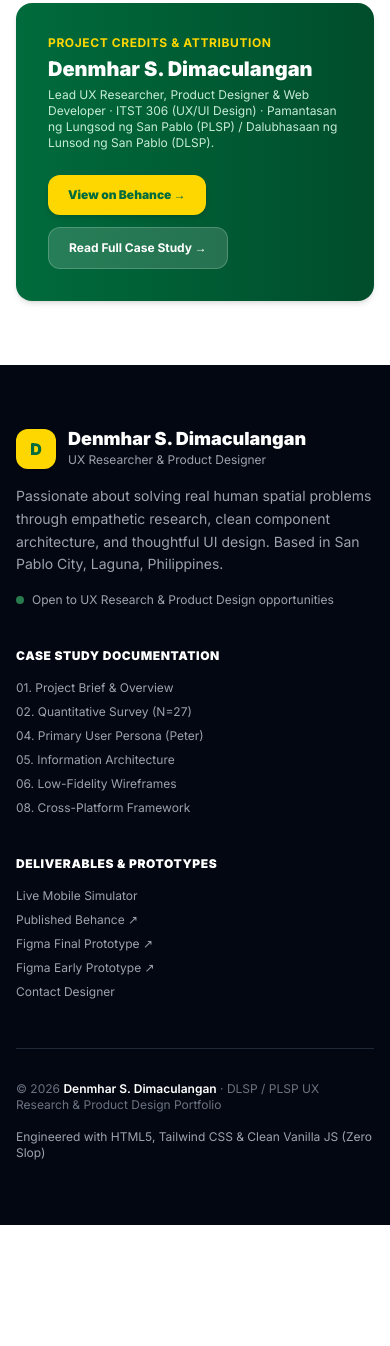
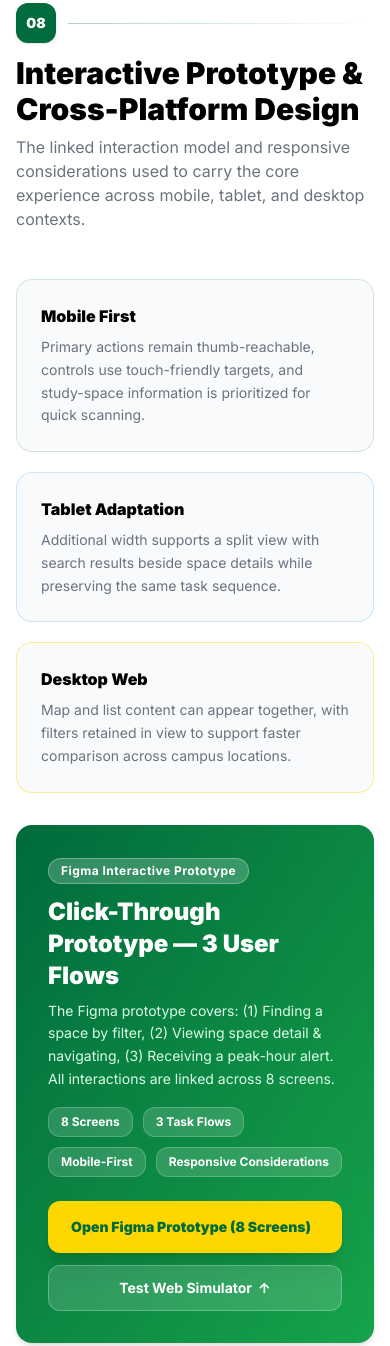
Before and after one commit to 03DxD12/Campus-Study-Space-Finder, a plain HTML site: page prototype.html in a window 390 px wide. Shown: the part 7849-9195 px from the top of the page. Before the commit the page ends 9074 px from the top, so only its background shows below. Drawn offline with nearby package versions, Linux system fonts and the light colour scheme.

Commit message:
feat: update prototype section with Figma integration details and responsive design specs

```diff
--- a/prototype.html
+++ b/prototype.html
@@ -1045,6 +1045,56 @@
             </tr>
           </tbody>
         </table>
+      </div>
+
+      <!-- 08. Interactive Prototype & Cross-Platform Design -->
+      <div class="reveal mb-12">
+        <div class="flex items-center gap-3 mb-3">
+          <span class="w-10 h-10 rounded-xl bg-forest flex items-center justify-center text-white font-black text-sm shadow">08</span>
+          <div class="h-px flex-1 bg-gradient-to-r from-forest/30 to-transparent max-w-xs"></div>
+        </div>
+        <h2 class="text-3xl sm:text-4xl font-black text-black mb-2">Interactive Prototype &amp; Cross-Platform Design</h2>
+        <p class="text-gray-500 text-base max-w-xl">The linked interaction model and responsive considerations used to carry the core experience across mobile, tablet, and desktop contexts.</p>
+      </div>
+
+      <div class="reveal grid sm:grid-cols-3 gap-5 mb-8">
+        <div class="bg-gray-50 rounded-2xl p-6 border border-forest/15">
+          <h3 class="font-black text-black mb-2">Mobile First</h3>
+          <p class="text-gray-500 text-sm leading-relaxed">Primary actions remain thumb-reachable, controls use touch-friendly targets, and study-space information is prioritized for quick scanning.</p>
+        </div>
+        <div class="bg-gray-50 rounded-2xl p-6 border border-sky-blue/20">
+          <h3 class="font-black text-black mb-2">Tablet Adaptation</h3>
+          <p class="text-gray-500 text-sm leading-relaxed">Additional width supports a split view with search results beside space details while preserving the same task sequence.</p>
+        </div>
+        <div class="bg-gray-50 rounded-2xl p-6 border border-gold/40">
+          <h3 class="font-black text-black mb-2">Desktop Web</h3>
+          <p class="text-gray-500 text-sm leading-relaxed">Map and list content can appear together, with filters retained in view to support faster comparison across campus locations.</p>
+        </div>
+      </div>
+
+      <!-- Figma Interactive Prototype CTA -->
+      <div class="reveal bg-gradient-to-br from-forest to-green-600 rounded-2xl p-8 text-white flex flex-col md:flex-row items-center justify-between gap-6 mb-12 shadow-md">
+        <div>
+          <span class="tag-badge inline-block px-3 py-1 bg-white/20 text-white text-xs font-bold rounded-full border border-white/30 mb-3">Figma Interactive Prototype</span>
+          <h3 class="text-2xl font-black mb-2">Click-Through Prototype — 3 User Flows</h3>
+          <p class="text-green-100 text-sm leading-relaxed max-w-lg">The Figma prototype covers: (1) Finding a space by filter, (2) Viewing space detail &amp; navigating, (3) Receiving a peak-hour alert. All interactions are linked across 8 screens.</p>
+          <div class="flex flex-wrap gap-2.5 mt-4">
+            <span class="px-3 py-1.5 bg-white/15 rounded-xl text-xs font-bold border border-white/20">8 Screens</span>
+            <span class="px-3 py-1.5 bg-white/15 rounded-xl text-xs font-bold border border-white/20">3 Task Flows</span>
+            <span class="px-3 py-1.5 bg-white/15 rounded-xl text-xs font-bold border border-white/20">Mobile-First</span>
+            <span class="px-3 py-1.5 bg-white/15 rounded-xl text-xs font-bold border border-white/20">Responsive Considerations</span>
+          </div>
+        </div>
+        <div class="shrink-0 flex flex-col sm:flex-row md:flex-col gap-3 w-full sm:w-auto">
+          <a href="https://www.figma.com/make/FVcYlfKFG70w5jDeMt82B3/Campus-Study-Space-Finder?fullscreen=1&amp;t=koZQAnKFF9gIduyB-1&amp;code-node-id=0-6" target="_blank" rel="noopener noreferrer" class="px-8 py-4 bg-gold text-forest text-center font-black rounded-xl hover:bg-yellow-300 transition-all shadow-xl hover:-translate-y-0.5 text-sm whitespace-nowrap flex items-center justify-center gap-2">
+            <span>Open Figma Prototype (8 Screens)</span>
+            <svg class="w-4 h-4" fill="none" stroke="currentColor" stroke-width="2.5" viewBox="0 0 24 24"><path stroke-linecap="round" stroke-linejoin="round" d="M10 6H6a2 2 0 00-2 2v10a2 2 0 002 2h10a2 2 0 002-2v-4M14 4h6m0 0v6m0-6L10 14"/></svg>
+          </a>
+          <a href="#prototype-container" class="px-8 py-3 bg-white/15 text-white text-center font-bold rounded-xl border border-white/25 hover:bg-white/25 transition-all text-sm whitespace-nowrap flex items-center justify-center gap-1.5">
+            <span>Test Web Simulator</span>
+            <span>&uarr;</span>
+          </a>
+        </div>
       </div>
 
       <!-- Project Metadata Card -->
```
Also changed, not shown: index.html (+12 -6 lines).
